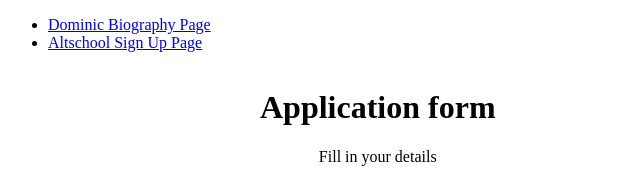
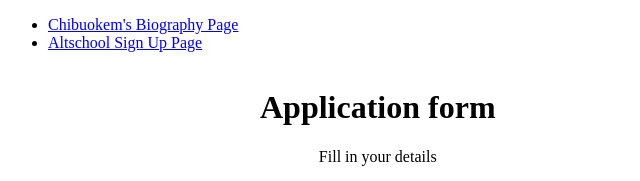
Before and after one commit to BokesMan/altschool-assignment-1, a plain HTML site: page signup.html in a window 1280 px wide. Shown: the top 181 px of the page, 0-640 px from the left. Drawn offline with Linux system fonts and the light colour scheme.

Commit message:
Commit 2.O

```diff
--- a/signup.html
+++ b/signup.html
@@ -12,7 +12,7 @@
         <ul>
           <li>
             <a aria-current="page" href="./index.html">
-              Dominic Biography Page
+              Chibuokem's Biography Page
             </a>
           </li>
           <li>
```
